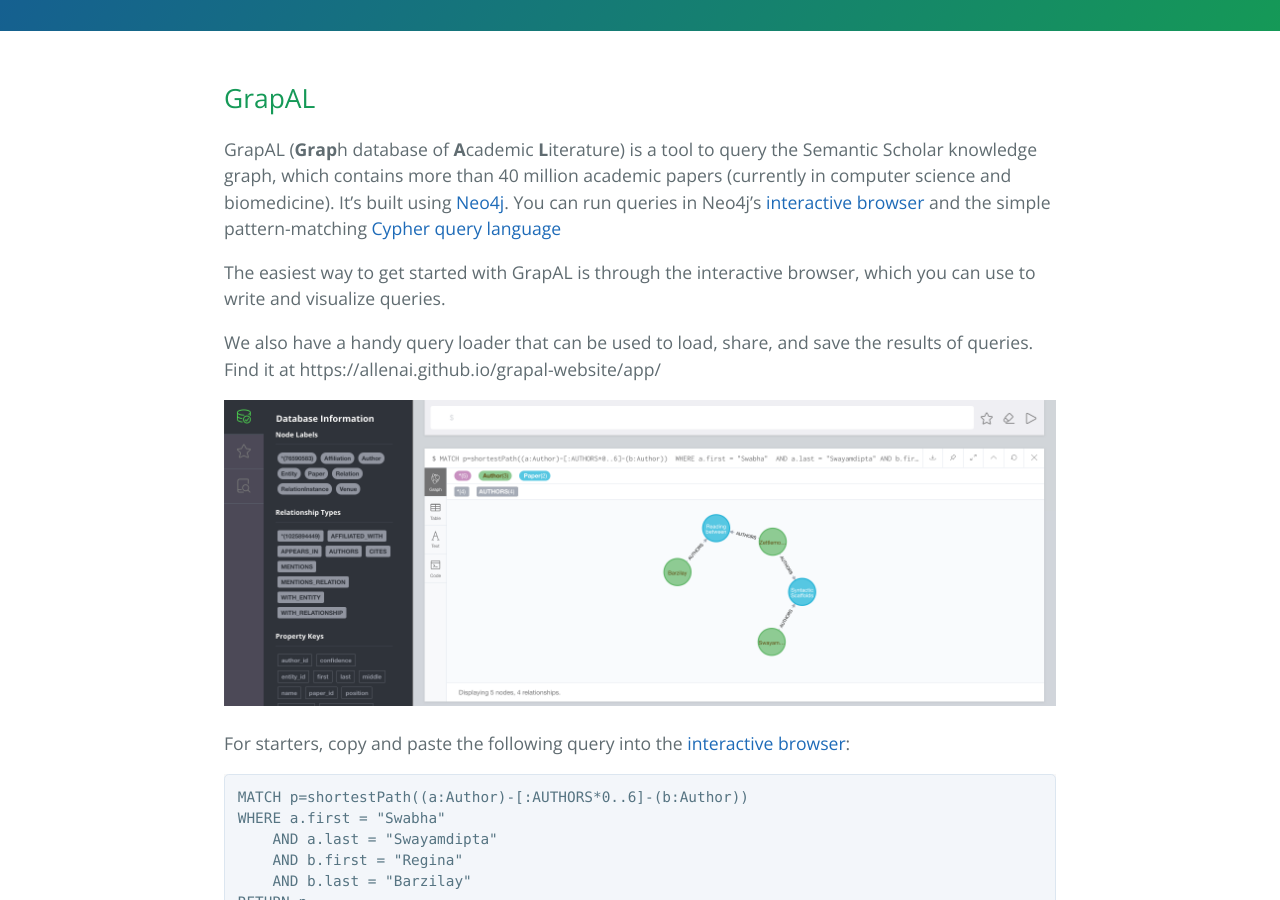
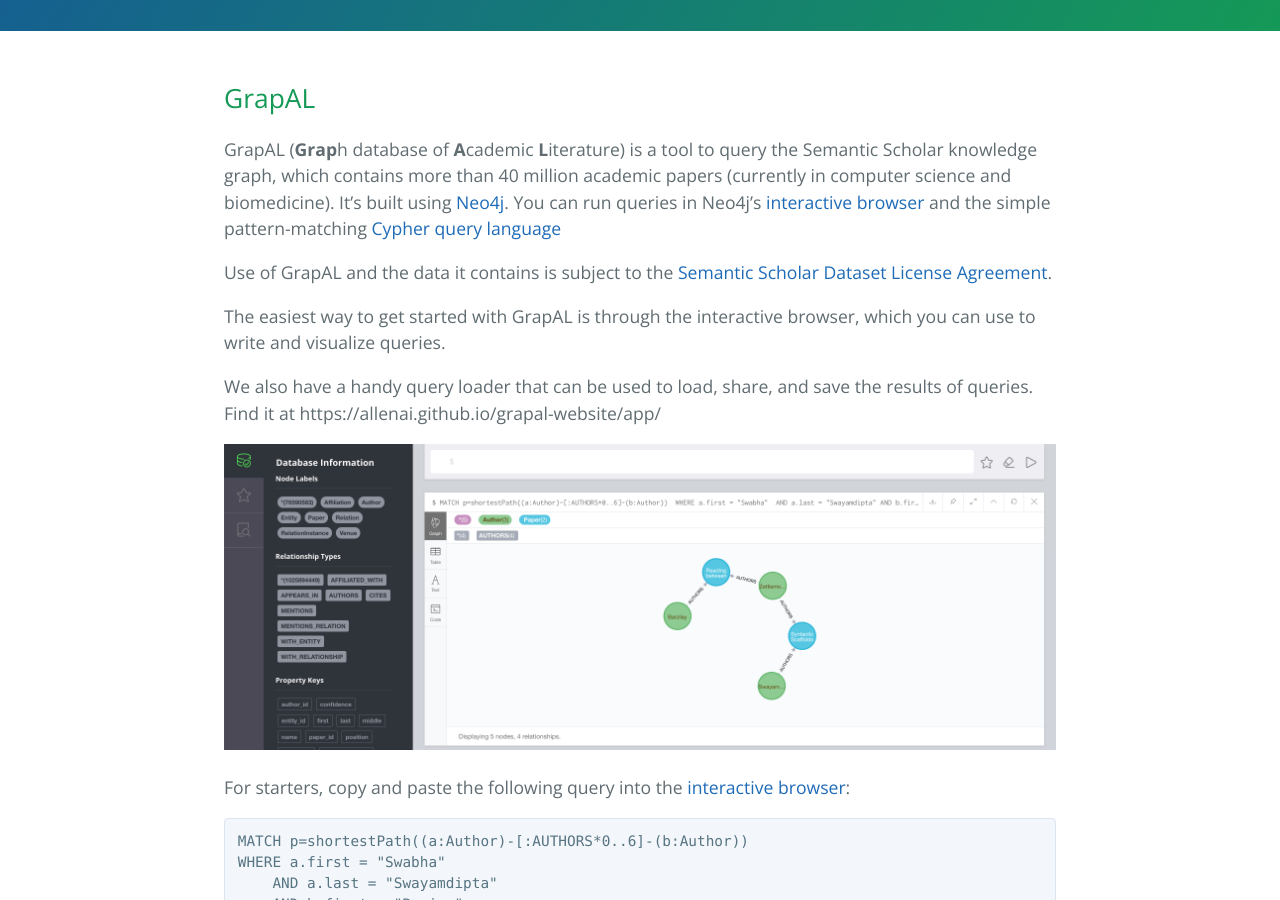
Before and after one commit to allenai/grapal-website, a Jekyll site: the page built from index.md, in a window 1280 px wide and 900 px high, scrolled down 408 px. Built offline with Jekyll 4.4.1, drawn with Linux system fonts in a browser that asks for light colours; our own code applies the rules of GitHub Pages for plain Markdown files.

Commit message:
Add license link

```diff
--- a/index.md
+++ b/index.md
@@ -4,6 +4,8 @@
 ## GrapAL
 
 GrapAL (**Grap**h database of **A**cademic **L**iterature) is a tool to query the Semantic Scholar knowledge graph, which contains more than 40 million academic papers (currently in computer science and biomedicine). It's built using [Neo4j](https://neo4j.com/). You can run queries in Neo4j's [interactive browser](https://neo4j.com/developer/guide-neo4j-browser/) and the simple pattern-matching [Cypher query language](https://neo4j.com/developer/cypher-query-language/)
+
+Use of GrapAL and the data it contains is subject to the [Semantic Scholar Dataset License Agreement](http://api.semanticscholar.org/license/).
 
 The easiest way to get started with GrapAL is through the interactive browser, which you can use to write and visualize queries.
 
```
